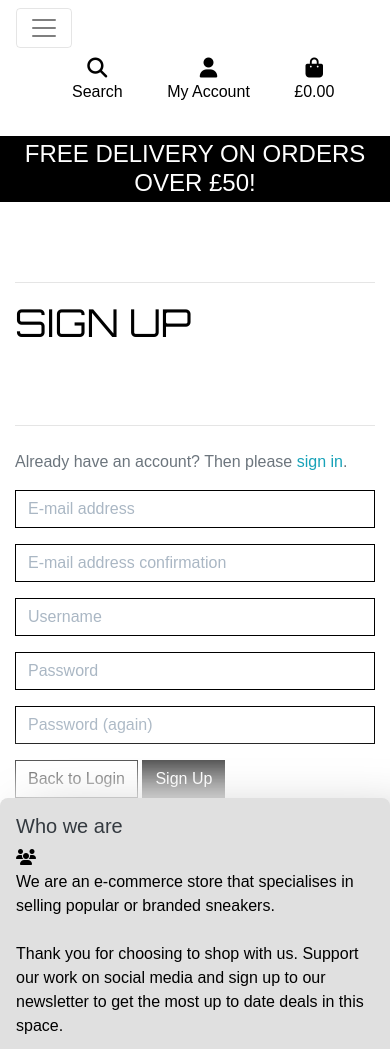
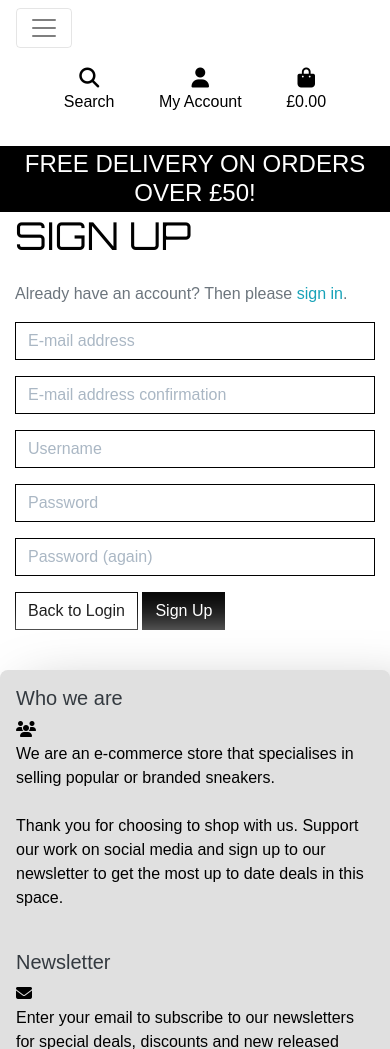
Before and after one commit to shaff600/SneakerGame, a Django app: page /accounts/signup/ in a window 390 px wide. Shown: the top 1049 px of the page. Run offline with Django 3.2, Linux system fonts and the light colour scheme; some libraries are stand-ins or nearby versions.

Commit message:
css responsiveness

```diff
--- a/static/css/base.css
+++ b/static/css/base.css
@@ -87,7 +87,7 @@ body {
 h2 {
     font-size: 2.4rem;
     font-family: 'Orbitron', sans-serif;
-    margin-bottom: 6.5rem;
+    /* margin-bottom: 6.5rem; */
 }
 strong {
     font-weight: 9rem;
@@ -156,11 +156,11 @@ a.category-badge > span.badge:hover {
 }
 
 .home-page{
-    background: url('/media/j1.jpeg') no-repeat top center;
+    background: url('/media/j1.jpg') no-repeat top center;
     background-repeat: no-repeat;
     background-size: cover;
     /* background-attachment: fixed; */
-    height: 50vh;
+    /* height: 60vh; */
 }
 
 .btn-outline-black {
@@ -331,6 +331,33 @@ a.category-badge > span.badge:hover {
     border-radius: 0;
 }
 
+nav.navbar ul {
+    padding: 0px;
+    margin-top: 10px;
+    text-align: center;
+    width: 100%;
+}
+
+ul.navbar-nav.w-auto.mx-auto {
+    text-align: left;
+}
+
+form#signup_form {padding-bottom: 40px;}
+
+@media screen and (max-width: 480px) {
+    .home-page{
+        min-height: 40vh;
+    }
+
+}
+
+@media screen and (min-width: 480px) and (max-width: 992px) {
+    .home-page{
+        min-height: 60vh;
+    }
+
+}
+
 @media screen and (min-width: 992px) {
     .home-page{
         min-height: 100vh;
--- a/templates/allauth/account/login.html
+++ b/templates/allauth/account/login.html
@@ -7,9 +7,7 @@
 
 {% block inner_content %}
 
-<hr>
 <h2 class="logo-font mb-4">{% trans "Sign In" %}</h2>
-<hr>
 
 {% get_providers as socialaccount_providers %}
 
--- a/templates/allauth/account/signup.html
+++ b/templates/allauth/account/signup.html
@@ -5,9 +5,7 @@
 {% block head_title %}{% trans "Signup" %}{% endblock %}
 
 {% block inner_content %}
-<hr>
 <h2 class="logo-font mb-4">{% trans "Sign Up" %}</h2>
-<hr>
 
 <p>{% blocktrans %}Already have an account? Then please <a href="{{ login_url }}">sign in</a>.{% endblocktrans %}</p>
 
```
